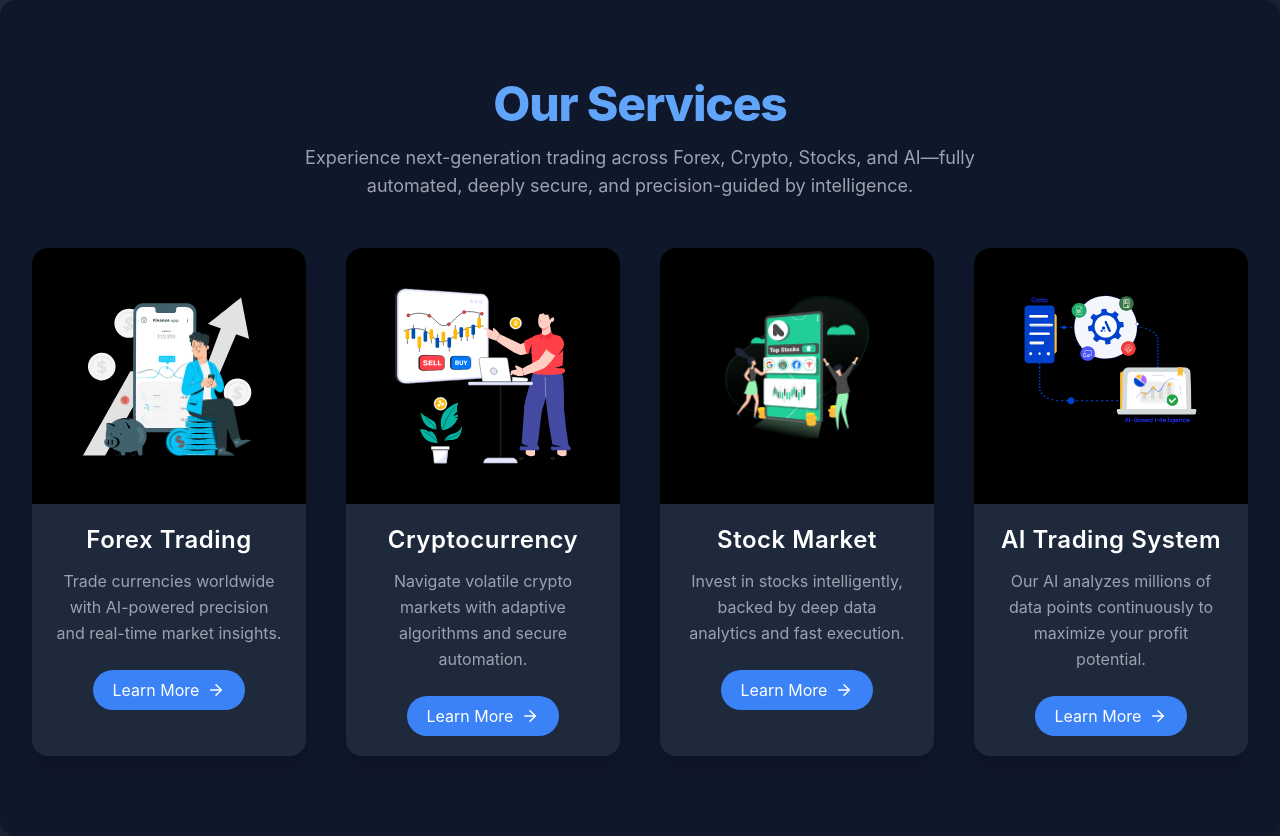
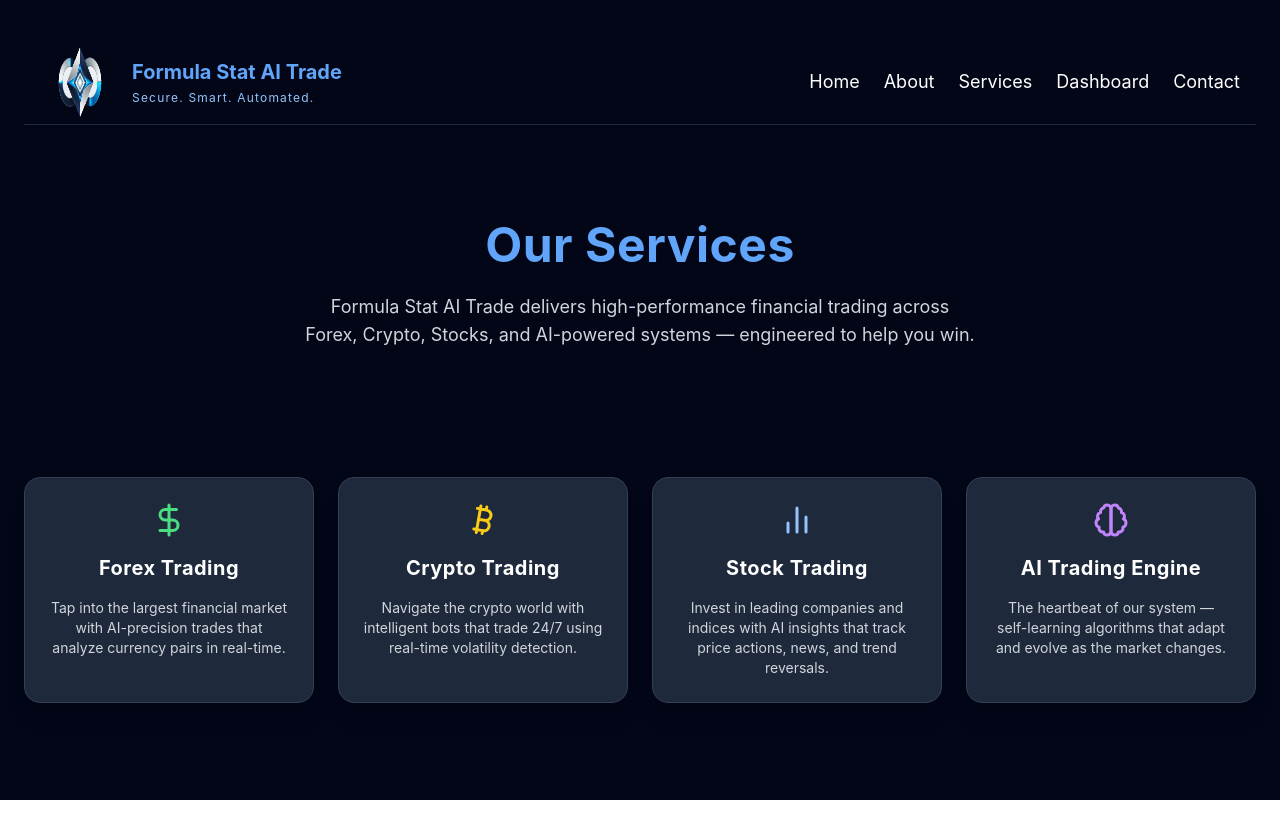
Before and after one commit to Kaskyjames/Formulastataitrade, a React (Vite) app: page /services in a window 1280 px wide. After the commit the page ends 800 px from the top, so only its background shows below. Built offline with nearby package versions, Linux system fonts and the light colour scheme.

Commit message:
Update Services.jsx

```diff
--- a/src/pages/Services.jsx
+++ b/src/pages/Services.jsx
@@ -1,95 +1,76 @@
-// src/components/ServicesSection.jsx
 import React from "react";
+import Navbar from "../components/Navbar";
 import { motion } from "framer-motion";
-import Lottie from "lottie-react";
-import { ArrowRight } from "lucide-react";
+import { BarChart2, Bitcoin, DollarSign, Brain } from "lucide-react";
 
-import forexAnimation from "../../public/animations/forex-lottie.json";
-import cryptoAnimation from "../../public/animations/crypto-lottie.json";
-import stocksAnimation from "../../public/animations/stocks-lottie.json";
-import aiTradingAnimation from "../../public/animations/ai-lottie.json";
+export default function Services() {
+  return (
+    <div className="min-h-screen bg-slate-950 text-white px-6 py-10 space-y-16">
+      <Navbar />
 
-const services = [
-  {
-    title: "Forex Trading",
-    description:
-      "Trade currencies worldwide with AI-powered precision and real-time market insights.",
-    lottie: forexAnimation,
-    anchor: "#forex",
-  },
-  {
-    title: "Cryptocurrency",
-    description:
-      "Navigate volatile crypto markets with adaptive algorithms and secure automation.",
-    lottie: cryptoAnimation,
-    anchor: "#crypto",
-  },
-  {
-    title: "Stock Market",
-    description:
-      "Invest in stocks intelligently, backed by deep data analytics and fast execution.",
-    lottie: stocksAnimation,
-    anchor: "#stocks",
-  },
-  {
-    title: "AI Trading System",
-    description:
-      "Our AI analyzes millions of data points continuously to maximize your profit potential.",
-    lottie: aiTradingAnimation,
-    anchor: "#ai",
-  },
-];
+      {/* HERO SECTION */}
+      <motion.section
+        className="text-center space-y-6"
+        initial={{ opacity: 0, y: 30 }}
+        whileInView={{ opacity: 1, y: 0 }}
+        transition={{ duration: 0.6 }}
+      >
+        <h1 className="text-4xl md:text-5xl font-bold text-blue-400">Our Services</h1>
+        <p className="text-gray-300 max-w-2xl mx-auto text-lg">
+          Formula Stat AI Trade delivers high-performance financial trading across Forex, Crypto, Stocks, and AI-powered systems — engineered to help you win.
+        </p>
+      </motion.section>
 
-export default function ServicesSection() {
-  return (
-    <section
-      className="max-w-7xl mx-auto px-4 sm:px-6 lg:px-8 py-20 bg-slate-900 rounded-2xl shadow-2xl"
-      aria-labelledby="services-heading"
-    >
-      <h2
-        id="services-heading"
-        className="text-5xl font-extrabold text-center mb-4 text-blue-400 tracking-tight"
-      >
-        Our Services
-      </h2>
-      <p className="text-center text-gray-400 max-w-3xl mx-auto mb-12 text-lg">
-        Experience next-generation trading across Forex, Crypto, Stocks, and AI—fully automated, deeply secure, and precision-guided by intelligence.
-      </p>
+      {/* SERVICE CARDS */}
+      <section className="grid md:grid-cols-2 lg:grid-cols-4 gap-6 max-w-7xl mx-auto">
+        {/* Forex Trading */}
+        <motion.div
+          className="bg-slate-800 p-6 rounded-2xl shadow-xl text-center space-y-4 border border-slate-700 hover:scale-105 transition"
+          whileHover={{ scale: 1.05 }}
+        >
+          <DollarSign className="mx-auto text-green-400" size={36} />
+          <h2 className="text-xl font-bold text-white">Forex Trading</h2>
+          <p className="text-gray-300 text-sm">
+            Tap into the largest financial market with AI-precision trades that analyze currency pairs in real-time.
+          </p>
+        </motion.div>
 
-      <div className="grid gap-10 sm:grid-cols-1 md:grid-cols-2 lg:grid-cols-3 xl:grid-cols-4">
-        {services.map(({ title, description, lottie, anchor }, idx) => (
-          <motion.article
-            key={idx}
-            className="bg-slate-800 rounded-2xl overflow-hidden shadow-xl transition-all duration-300 hover:shadow-[0_0_30px_#3b82f6] hover:scale-105"
-            initial={{ opacity: 0, y: 40 }}
-            whileInView={{ opacity: 1, y: 0 }}
-            viewport={{ once: true, amount: 0.3 }}
-            transition={{ duration: 0.6, delay: idx * 0.2 }}
-            aria-label={`Service: ${title}`}
-          >
-            <figure className="bg-black flex items-center justify-center h-64 p-6">
-              <div className="w-full max-w-[180px] h-[180px] transition-transform duration-300 hover:scale-105">
-                {lottie ? (
-                  <Lottie animationData={lottie} loop />
-                ) : (
-                  <ArrowRight className="text-white w-full h-full" />
-                )}
-              </div>
-            </figure>
-            <div className="px-6 py-5 text-center">
-              <h3 className="text-2xl font-semibold mb-3 text-white">{title}</h3>
-              <p className="text-gray-400 text-base leading-relaxed mb-6">{description}</p>
-              <a
-                href={anchor}
-                className="inline-flex items-center justify-center gap-2 bg-blue-500 text-white px-5 py-2 rounded-full hover:bg-blue-600 transition"
-                aria-label={`Learn more about ${title}`}
-              >
-                Learn More <ArrowRight size={18} />
-              </a>
-            </div>
-          </motion.article>
-        ))}
-      </div>
-    </section>
+        {/* Crypto Trading */}
+        <motion.div
+          className="bg-slate-800 p-6 rounded-2xl shadow-xl text-center space-y-4 border border-slate-700 hover:scale-105 transition"
+          whileHover={{ scale: 1.05 }}
+        >
+          <Bitcoin className="mx-auto text-yellow-400" size={36} />
+          <h2 className="text-xl font-bold text-white">Crypto Trading</h2>
+          <p className="text-gray-300 text-sm">
+            Navigate the crypto world with intelligent bots that trade 24/7 using real-time volatility detection.
+          </p>
+        </motion.div>
+
+        {/* Stock Market */}
+        <motion.div
+          className="bg-slate-800 p-6 rounded-2xl shadow-xl text-center space-y-4 border border-slate-700 hover:scale-105 transition"
+          whileHover={{ scale: 1.05 }}
+        >
+          <BarChart2 className="mx-auto text-blue-300" size={36} />
+          <h2 className="text-xl font-bold text-white">Stock Trading</h2>
+          <p className="text-gray-300 text-sm">
+            Invest in leading companies and indices with AI insights that track price actions, news, and trend reversals.
+          </p>
+        </motion.div>
+
+        {/* AI-Powered Strategy */}
+        <motion.div
+          className="bg-slate-800 p-6 rounded-2xl shadow-xl text-center space-y-4 border border-slate-700 hover:scale-105 transition"
+          whileHover={{ scale: 1.05 }}
+        >
+          <Brain className="mx-auto text-purple-400" size={36} />
+          <h2 className="text-xl font-bold text-white">AI Trading Engine</h2>
+          <p className="text-gray-300 text-sm">
+            The heartbeat of our system — self-learning algorithms that adapt and evolve as the market changes.
+          </p>
+        </motion.div>
+      </section>
+    </div>
   );
 }
```
